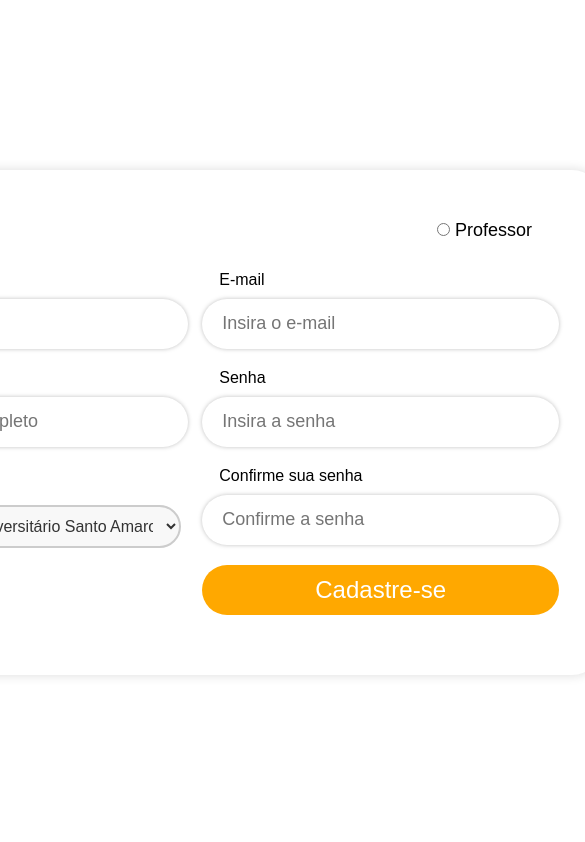
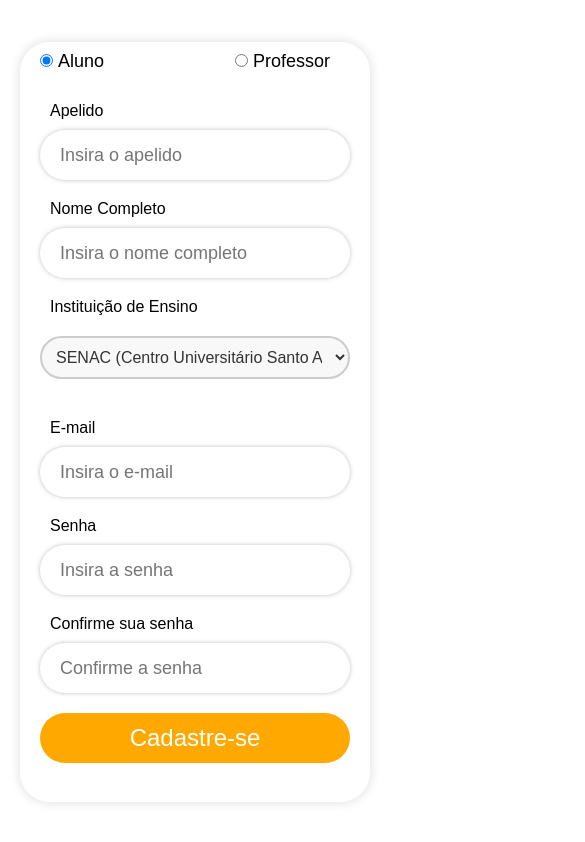
Before and after one commit to AureoDantax/quadro-webapp, a React (Vite) app: page /cadastro in a window 390 px wide. Shown: the whole page, 585 px wide, since content can reach past the window. Built offline with nearby package versions, Linux system fonts and the light colour scheme.

Commit message:
Aplicação de responsivo para componentes da página login e cadastro

```diff
--- a/src/components/CadastroPanel.tsx
+++ b/src/components/CadastroPanel.tsx
@@ -7,11 +7,41 @@ const CadastroContainer = styled.div`
   display: flex;
   flex-direction: column;
   justify-content: center;
-  width: auto;
+  width: 100%;
+  max-width: 900px;
   height: auto;
+  max-height: 90vh;
+  overflow-y: auto;
   border-radius: 30px;
   background: #FFF;
   box-shadow: 0px 0px 10px 2px rgba(0, 0, 0, 0.10);
+  margin: 20px;
+
+  form {
+    display: flex;
+    justify-content: space-between;
+    flex-wrap: wrap;
+
+    & > div {
+      display: flex;
+      flex-direction: column;
+      width: 48%;
+      max-width: 425px;
+      margin-bottom: 20px;
+    }
+  }
+
+  @media (max-width: 768px) {
+    padding: 20px;
+    form {
+      flex-direction: column;
+
+      & > div {
+        width: 100%;
+        max-width: 100%;
+      }
+    }
+  }
 `;
 
 const BackgroundContainer = styled.div`
@@ -30,16 +60,14 @@ interface CadastroDivProps {
   children: ReactNode;
 }
 
-const CadastroDiv: React.FC<CadastroDivProps> = ({ children }) => {
+const CadastroPanel: React.FC<CadastroDivProps> = ({ children }) => {
   return (
-        <>
     <BackgroundContainer>
       <CadastroContainer>
         {children}
       </CadastroContainer>
     </BackgroundContainer>
-        </>
   );
 }
 
-export default CadastroDiv;
+export default CadastroPanel;
--- a/src/components/InputStyle.tsx
+++ b/src/components/InputStyle.tsx
@@ -11,7 +11,7 @@ interface InputStyleProps {
 const InputDiv = styled.input`
   align-self: center;
   margin-bottom: 10px;
-  width: 357px;
+  width: 100%;
   height: 50px;
   flex-shrink: 0;
   border-radius: 30px;
--- a/src/components/LargeButtonStyle.tsx
+++ b/src/components/LargeButtonStyle.tsx
@@ -12,7 +12,7 @@ const Button = styled.button`
     align-self: center;
     margin-top: 10px;
     margin-bottom: 10px;
-    width: 357px;
+    width: 100%;
     height: 50px;
     flex-shrink: 0;
     background-color: #FFA800;
--- a/src/components/LoginPanel.tsx
+++ b/src/components/LoginPanel.tsx
@@ -12,6 +12,14 @@ const LoginContainer = styled.div`
   border-radius: 30px;
   background: #FFF;
   box-shadow: 0px 0px 10px 2px rgba(0, 0, 0, 0.10);
+
+  @media (max-width: 426px) {
+    padding: 20px;
+    flex-direction: column;
+    margin: 10px;
+    width: 70vh;
+    max-width: 70vh;
+  }
 `;
 
 const BackgroundContainer = styled.div`
--- a/src/components/LogoQuadro.tsx
+++ b/src/components/LogoQuadro.tsx
@@ -6,7 +6,7 @@ const LogoImage = styled.img`
   height: auto;
   display: block;
   margin: 0 auto;
-  padding-bottom: 60px;
+  padding-bottom: 10%;
 `;
 
 const Logologin: React.FC = () => {
--- a/src/pages/Cadastro.tsx
+++ b/src/pages/Cadastro.tsx
@@ -2,26 +2,14 @@ import { useState, useRef } from 'react';
 import LargeButtonStyle from "../components/LargeButtonStyle";
 import InputStyle from "../components/InputStyle";
 import { CenterLabel, LeftLabel } from "../components/LoginLabel";
-import CadastroDiv from "../components/CadastroPanel";
+import CadastroPanel from "../components/CadastroPanel";
 import UserTypeSelector from '../components/UserTypeStyle';
 import SelectStyle from '../components/SelectStyle';
-import styled from 'styled-components';
 import ModalDialog from '../components/ModalDialog';
 import { enviarDadosCadastro } from '../services/api';
 import { useNavigateToLogin } from '../hooks/useNavigateToLogin';
 import Spinner from '../components/SpinnerStyle';
 import DisableZoom from '../components/DisableZoom';
-
-const FormContainer = styled.div`  /* Falhei em tentar colocar a separação de colunas no container do cadastro então deixei aqui msm.*/
-  display: flex;
-  justify-content: space-between;
-`;
-
-const Column = styled.div`
-  display: flex;
-  flex-direction: column;
-  width: 48%;
-`;
 
 export function Cadastro() {
   const [userType, setUserType] = useState<'aluno' | 'professor'>('aluno');
@@ -151,13 +139,12 @@ export function Cadastro() {
   // SE TIVER ALGUM ERRO, ME AVISE! E LEMBRANDO QUE NÃO CONSIGO COMENTAR DENTRO DO RETURN POR ISSO N TEM NADA.
   return (
     <>
-      <CadastroDiv>
+      <CadastroPanel>
+      <UserTypeSelector userType={userType} setUserType={setUserType} />
         <DisableZoom />
         {isLoading && <Spinner />}
         <form onSubmit={handleSubmit}>
-          <UserTypeSelector userType={userType} setUserType={setUserType} />
-          <FormContainer>
-            <Column>
+          <div>
               <LeftLabel>Apelido</LeftLabel>
               <InputStyle placeholder="Insira o apelido" value={apelido} onChange={(e) => setApelido(e.target.value)} />
               <LeftLabel>Nome Completo</LeftLabel>
@@ -176,8 +163,8 @@ export function Cadastro() {
                 <option value="senacitaquera">SENAC Itaquera</option>
                 <option value="senacsaomiguel">SENAC S.Miguel</option>
               </SelectStyle>
-            </Column>
-            <Column>
+              </div>
+              <div>
               <LeftLabel>E-mail</LeftLabel>
               <InputStyle placeholder="Insira o e-mail" value={email} onChange={(e) => setEmail(e.target.value)} />
               <LeftLabel>Senha</LeftLabel>
@@ -187,13 +174,12 @@ export function Cadastro() {
               <LargeButtonStyle type='submit' onClick={handleSubmit} disabled={isLoading}>
                 {isLoading ? 'Enviando...' : 'Cadastre-se'}
               </LargeButtonStyle>
-            </Column>
-          </FormContainer>
+              </div>
         </form>
         <ModalDialog ref={modalRef} onClose={() => modalRef.current?.close()}>
           <CenterLabel>{errorMessage}</CenterLabel>
         </ModalDialog>
-      </CadastroDiv>
+      </CadastroPanel>
     </>
   );
 }
--- a/src/pages/Login.tsx
+++ b/src/pages/Login.tsx
@@ -2,12 +2,10 @@ import LargeButtonStyle from "../components/LargeButtonStyle";
 import LoginDiv from "../components/LoginPanel";
 import Logologin from "../components/LogoQuadro";
 import InputStyle from "../components/InputStyle";
-import { CenterLabel, LeftLabel } from "../components/LoginLabel";
-import { useNavigateToCadastro } from '../hooks/useNavigateToCadastro';
+import { LeftLabel } from "../components/LoginLabel";
 import DisableZoom from "../components/DisableZoom";
 
 export function Login() {
-  const { goToCadastro } = useNavigateToCadastro();
   return (
     <>
       <LoginDiv>
@@ -18,8 +16,6 @@ export function Login() {
         <LeftLabel>Senha</LeftLabel>
         <InputStyle type="password" placeholder="Insira sua senha" />
         <LargeButtonStyle>Entrar</LargeButtonStyle>
-        <CenterLabel>ou</CenterLabel>
-        <LargeButtonStyle onClick={goToCadastro}>Cadastre-se</LargeButtonStyle>
       </LoginDiv>
     </>
   )
```
Lines whose indentation alone changed are shown as unchanged.
